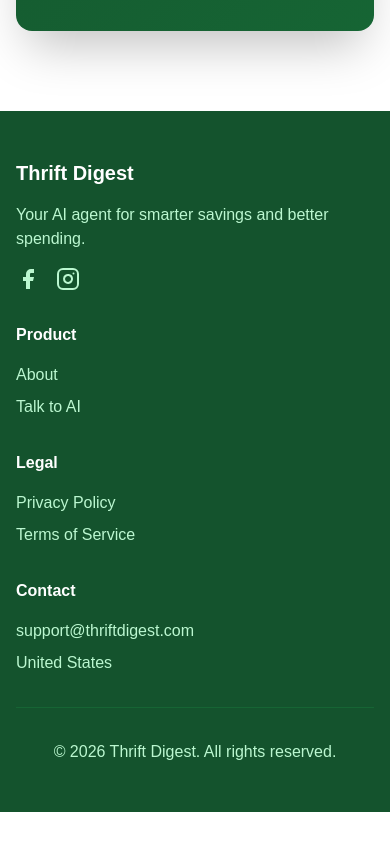
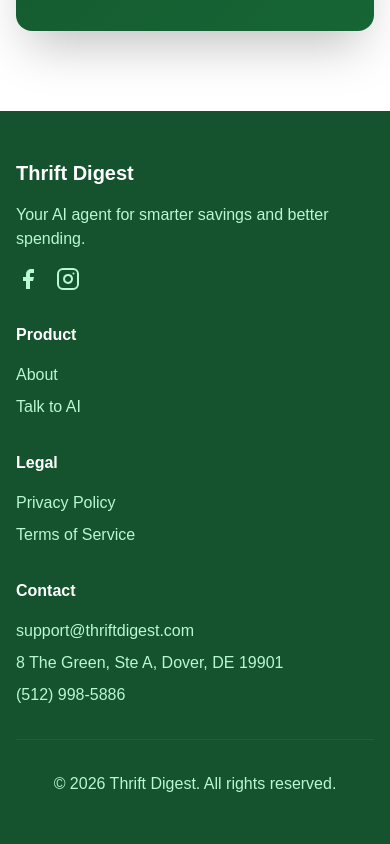
Before and after one commit to Textingman/push-thriftdigest, a Next.js app: page / in a window 390 px wide. Shown: the part 5853-6697 px from the top of the page. Before the commit the page ends 6665 px from the top, so only its background shows below. Built offline with nearby package versions, Linux system fonts and the light colour scheme.

Commit message:
Update footer address and add support phone number

```diff
--- a/app/components/Footer.tsx
+++ b/app/components/Footer.tsx
@@ -74,7 +74,10 @@ export default function Footer() {
               support@thriftdigest.com
             </p>
             <p className="mt-2" style={{ color: '#BBF7D0' }}>
-              United States
+              8 The Green, Ste A, Dover, DE 19901
+            </p>
+            <p className="mt-2" style={{ color: '#BBF7D0' }}>
+              (512) 998-5886
             </p>
           </div>
         </div>
```
